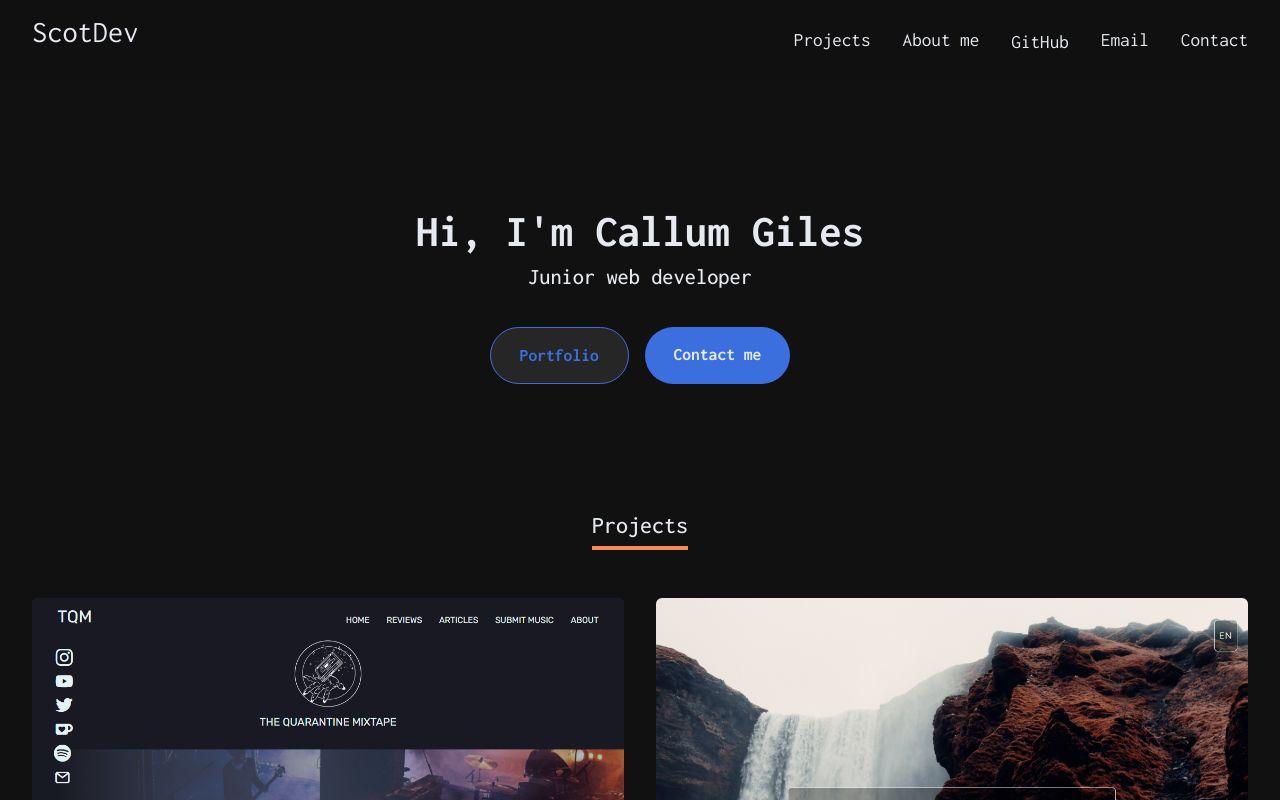
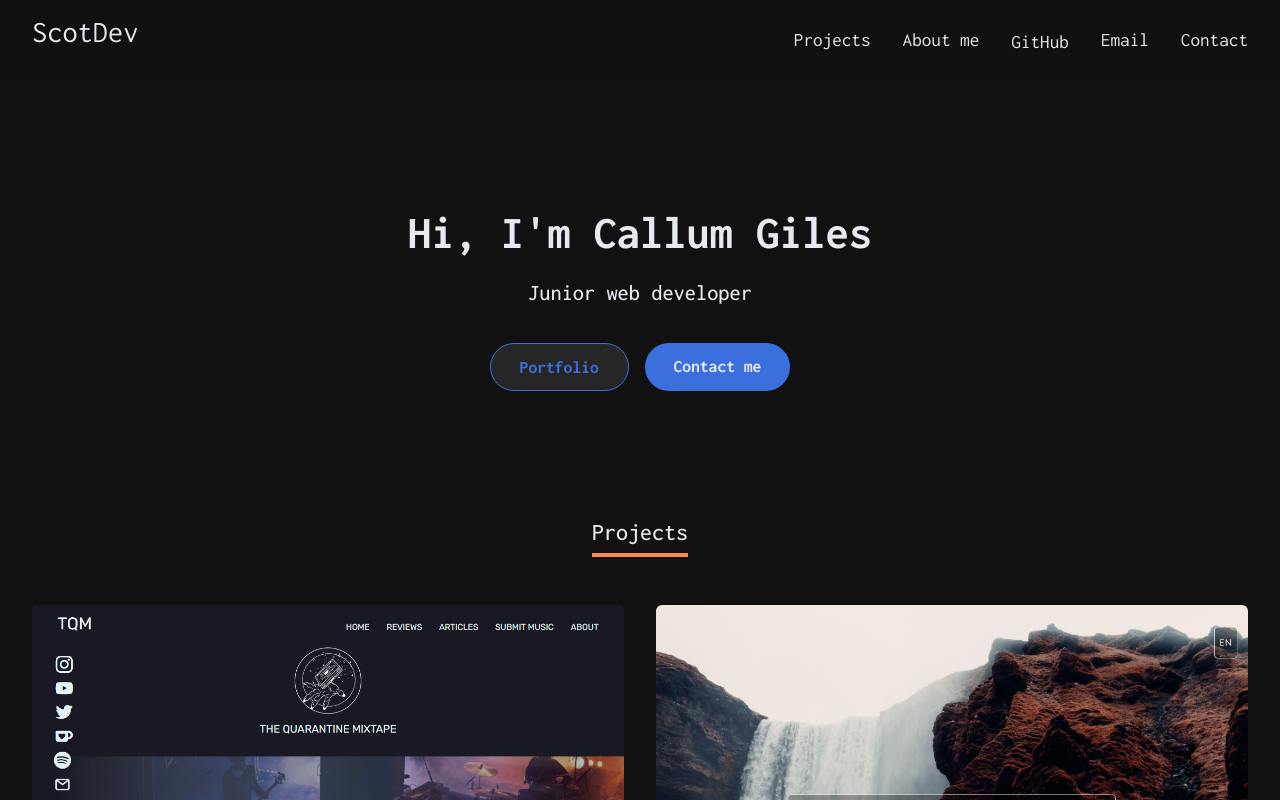
Before and after one commit to ScotDev/Personal-site, a React (Create React App) app: page / in a window 1280 px wide. Shown: the top 800 px of the page. Built offline with nearby package versions, Linux system fonts and the light colour scheme.

Commit message:
Tweaked showcase styles, update floramate images

```diff
--- a/public/scss/_showcase.scss
+++ b/public/scss/_showcase.scss
@@ -18,13 +18,13 @@
       align-items: center;
     }
     h1 {
-      font-size: 3rem;
+      font-size: 4rem;
       margin: 0;
     }
     h2 {
-      font-size: 1.5rem;
+      font-size: 1.75rem;
       font-weight: 500;
-      margin-top: 10px;
+      margin-top: 1.5rem;
     }
     .btn-group {
       margin-top: 20px;
@@ -38,7 +38,7 @@
     .showcase-item {
       .showcase-main {
         h1 {
-          font-size: 2.8rem;
+          font-size: 2.9rem;
         }
         h2 {
           font-size: 1.4rem;
--- a/public/scss/styles.scss
+++ b/public/scss/styles.scss
@@ -63,7 +63,7 @@ a {
   vertical-align: middle;
   font-size: 1.1rem;
   padding: 0.9rem 1.8rem;
-  line-height: 1.5;
+  // line-height: 1.5;
   max-width: 20%;
   min-width: fit-content;
   text-align: center;
```
Also changed, not shown: src/assets/img/app_floramate.png, src/assets/img/app_floramate_low_res.png, src/styles.min.css.
